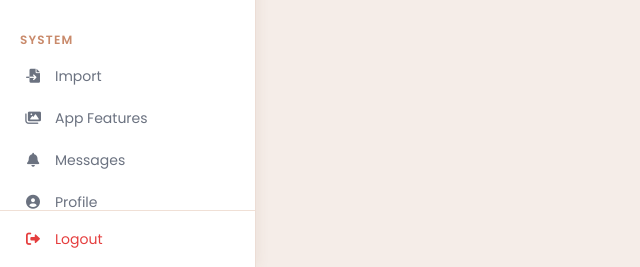
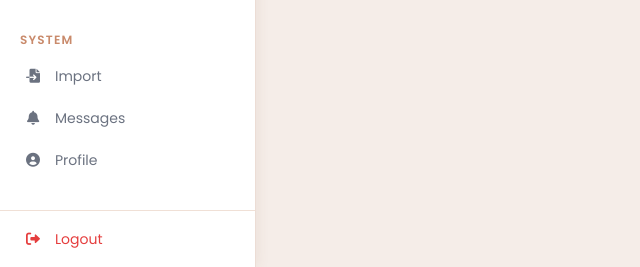
Before and after one commit to Chelsey1234/pandeli-system, a Django app: page /messages/ in a window 1280 px wide. Shown: the part 533-800 px from the top of the page, without its empty margins (0-640 px from the left). Run offline with Django 5.2, Linux system fonts and the light colour scheme; the visitor is signed in with stand-in values (Sample User, id 1); data that the repository does not hold is empty; parts of the project's set-up code (start-up, migrations or seed data) failed here and were passed over; some libraries are stand-ins or nearby versions.

Commit message:
fix: remove App Features from sidebar, accessible via Products page

```diff
--- a/templates/core/includes/sidebar.html
+++ b/templates/core/includes/sidebar.html
@@ -122,12 +122,6 @@
     <i class="fas fa-file-import flex-shrink-0" style="width:20px;text-align:center;"></i>
     <span class="sidebar-label ml-3" style="white-space:nowrap;">Import</span>
 </a></li>
-<li><a href="{% url 'app_feature_list' %}" title="App Features"
-   class="sidebar-nav-link flex items-center py-2.5 text-sm transition-all duration-150"
-   style="{% if n == 'app_feature_list' or n == 'bundle_list' %}background:#fdf5f0;border-left:3px solid #7C4A2D;color:#7C4A2D;font-weight:600;{% else %}border-left:3px solid transparent;color:#6b7280;{% endif %}padding-left:20px;padding-right:12px;border-radius:0 12px 12px 0;margin-right:8px;">
-    <i class="fas fa-images flex-shrink-0" style="width:20px;text-align:center;"></i>
-    <span class="sidebar-label ml-3" style="white-space:nowrap;">App Features</span>
-</a></li>
 <li><a href="{% url 'messages' %}" title="Messages"
    class="sidebar-nav-link flex items-center py-2.5 text-sm transition-all duration-150"
    style="border-left:3px solid transparent;color:#6b7280;padding-left:20px;padding-right:12px;border-radius:0 12px 12px 0;margin-right:8px;">
```
